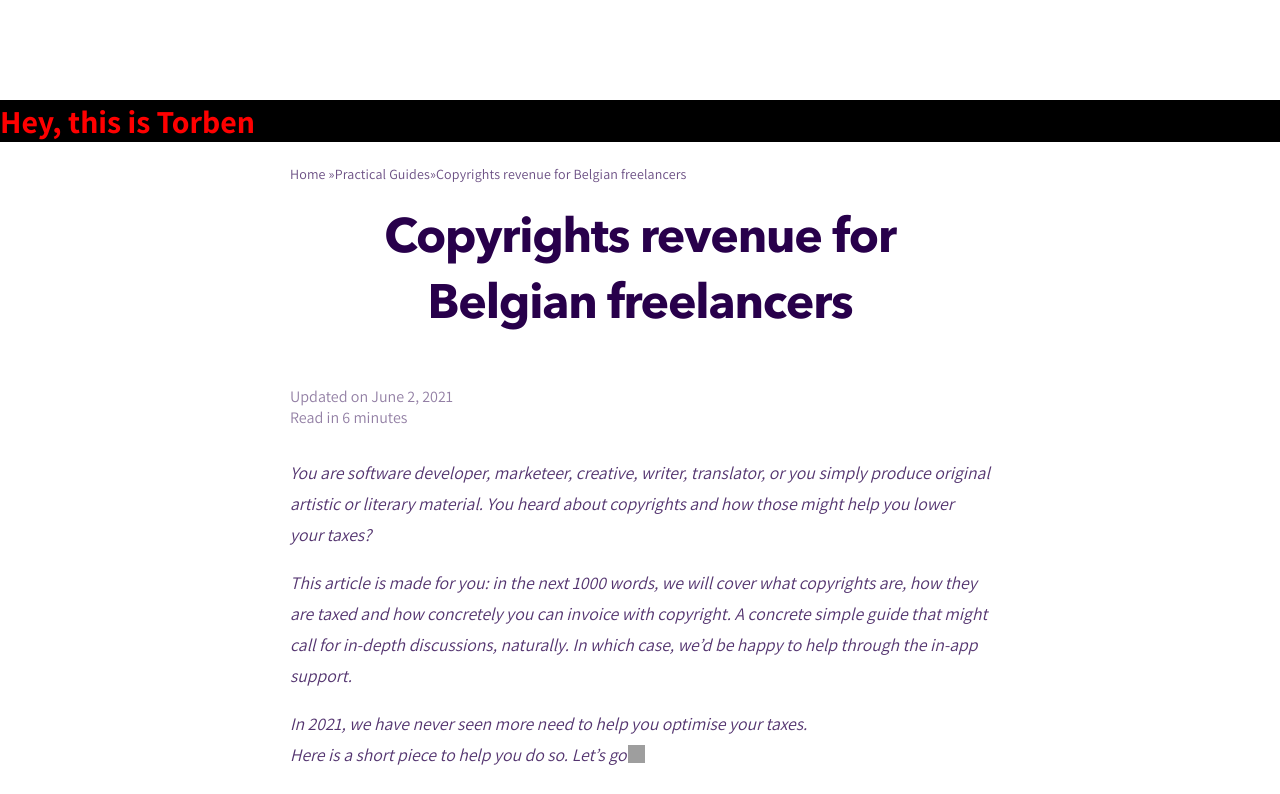
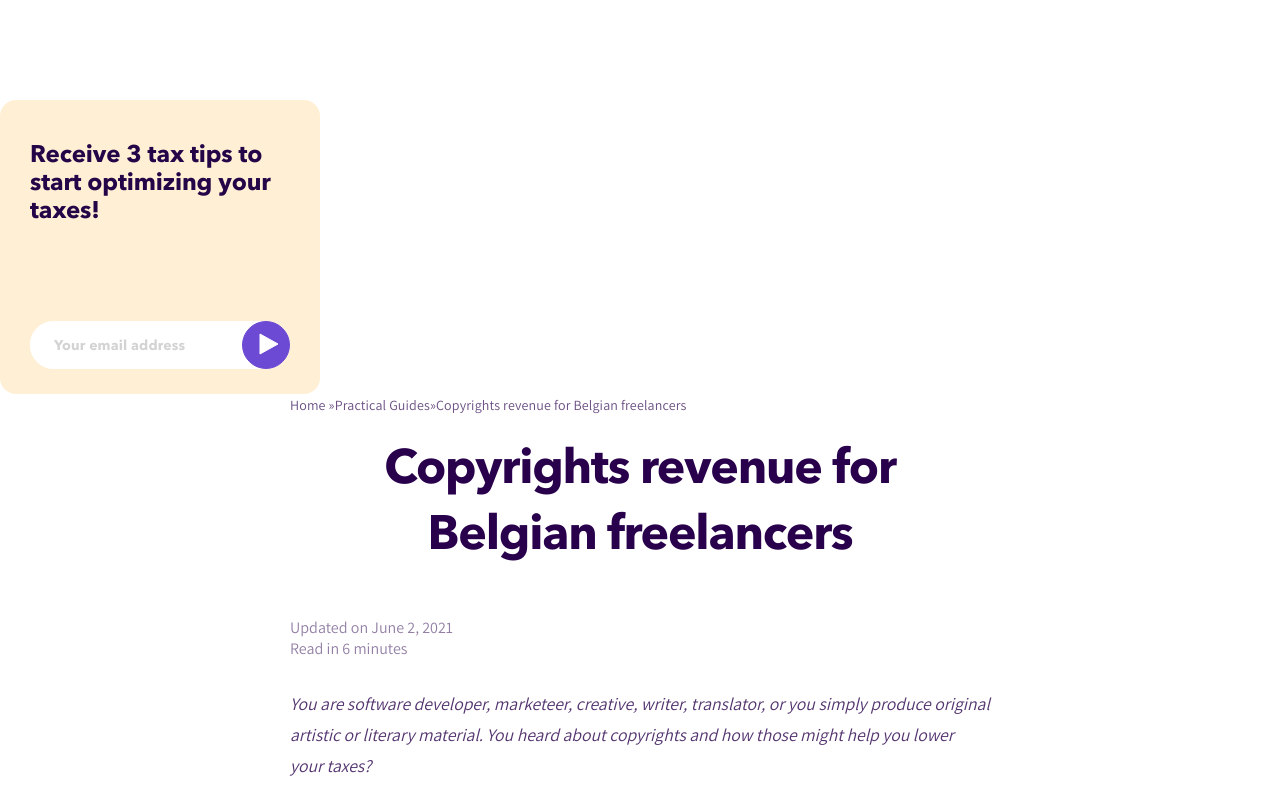
Before and after one commit to Torfeltorfel/CodingChallenge, a React app: page / in a window 1280 px wide. Shown: the top 794 px of the page. Built offline with nearby package versions, Linux system fonts and the light colour scheme; grey boxes are pictures that could not be loaded.

Commit message:
💄 Add container & style input

```diff
--- /dev/null
+++ b/src/components/stickyBanner/PlayIcon.js
@@ -0,0 +1,16 @@
+import React from "react";
+
+export default function Play() {
+  return (
+    <svg
+      xmlns="http://www.w3.org/2000/svg"
+      width="24"
+      height="24"
+      viewBox="0 0 24 24"
+      stroke="white"
+      fill="white"
+    >
+      <path d="M3 22v-20l18 10-18 10z" />
+    </svg>
+  );
+}
--- a/src/components/stickyBanner/StickyBanner.js
+++ b/src/components/stickyBanner/StickyBanner.js
@@ -1,10 +1,25 @@
-import React from 'react';
-import './stickyBanner.css';
+import React from "react";
+import "./stickyBanner.css";
+import PlayIcon from "./PlayIcon.js";
 
 export default function StickyBanner() {
   return (
-    <div className="stickycontainer">
-      <h1 className="test">Hey, this is Torben</h1>
-    </div>
+    <>
+      <div className="containerStickyBanner">
+        <h1 className="containerStickyBanner--headline">
+          Receive 3 tax tips to start optimizing your taxes!
+        </h1>
+        <form className="email">
+          <input
+            type="email"
+            placeholder="Your email address"
+            className="email--input"
+          ></input>
+          <button type="submit" className="email--button">
+            <PlayIcon />
+          </button>
+        </form>
+      </div>
+    </>
   );
 }
--- a/src/components/stickyBanner/stickyBanner.css
+++ b/src/components/stickyBanner/stickyBanner.css
@@ -1,7 +1,68 @@
-.test {
-  color: red !important;
+.containerStickyBanner {
+  box-sizing: border-box;
+  width: 20rem;
+  height: 18.375rem;
+  padding: 1.55rem 1.875rem;
+  background-color: papayawhip;
+  border-radius: 1rem;
+  display: flex;
+  flex-direction: column;
+  justify-content: space-between;
+  position: sticky;
 }
 
-.stickycontainer {
-  background-color: black;
+.containerStickyBanner--headline {
+  font-family: Avenir Next;
+  font-style: normal;
+  font-weight: bold;
+  font-size: 1.5rem;
+  line-height: 117%;
+  letter-spacing: -0.005em;
+  color: rgba(36, 5, 72, 1);
 }
+
+.email {
+  height: 3rem;
+  background: #ffffff;
+  border-radius: 200px;
+  display: flex;
+  justify-content: space-between;
+}
+
+.email--input {
+  border: none;
+  background: #ffffff;
+  border-radius: 200px;
+  padding-left: 1.5rem;
+  flex-grow: 1;
+}
+
+.email--input::placeholder {
+  height: 100%;
+  border: none;
+  font-family: Avenir Next;
+  font-style: normal;
+  font-weight: 600;
+  font-size: 14px;
+  line-height: 175%;
+  letter-spacing: 0.01em;
+  color: rgba(211, 211, 211, 1);
+}
+
+.email--input:focus {
+  outline: none;
+}
+
+button {
+  border: 1px solid #6d4ad3;
+  height: 3rem;
+  width: 3rem;
+  border-radius: 50%;
+  background: #6d4ad3;
+  color: white;
+  padding-left: 0.8rem;
+}
+
+button:focus {
+  opacity: 0.9;
+}
```
